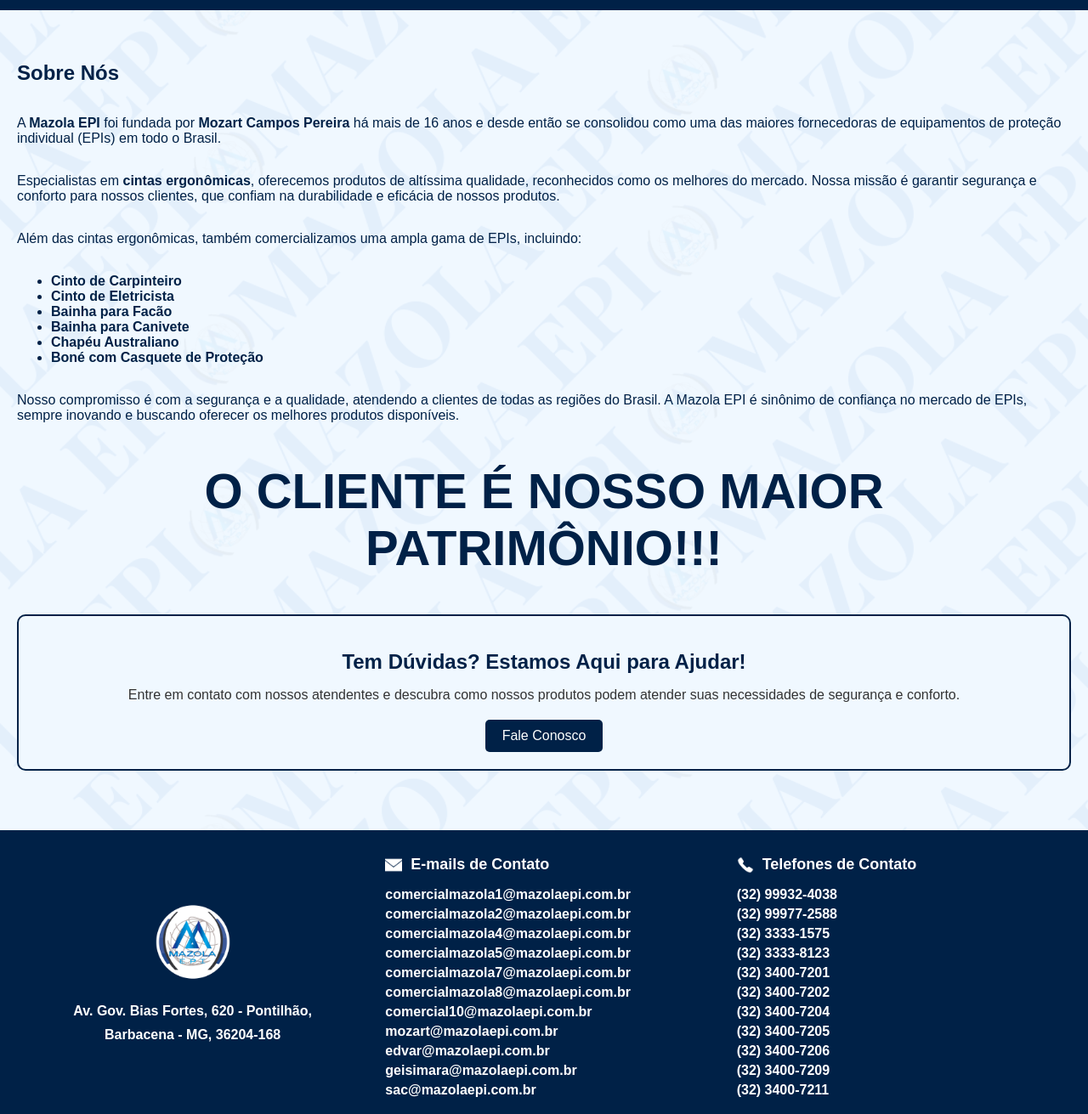
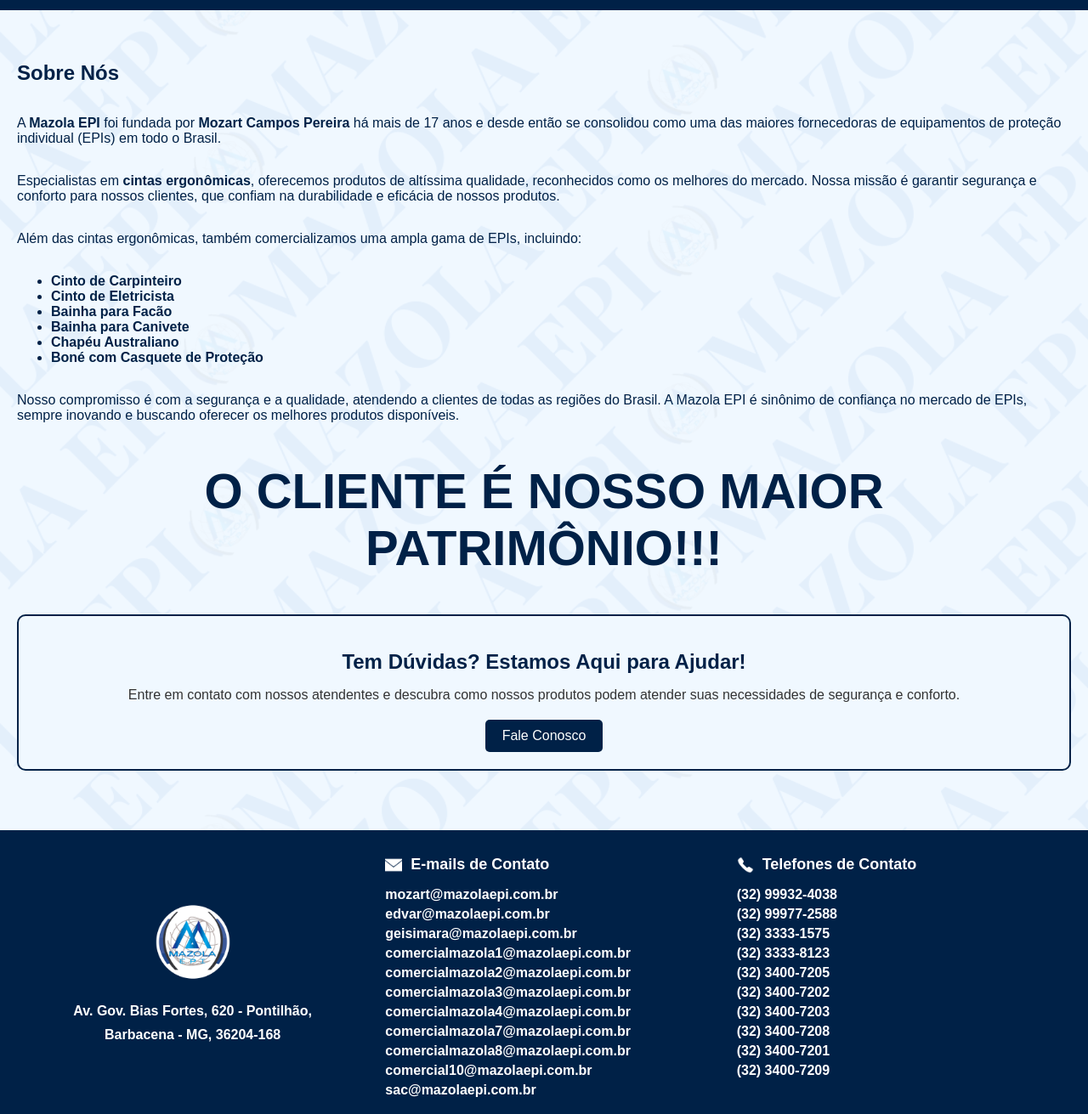
Before and after one commit to RuanAlmeidaTSI/mazolaepi, a website: page sobre.html in a window 1280 px wide. Shown: the part 320-1631 px from the top of the page at 85% size. Drawn offline with nearby package versions, Linux system fonts and the light colour scheme.

Commit message:
Update sobre.html

```diff
--- a/sobre.html
+++ b/sobre.html
@@ -324,7 +324,7 @@
 <main>
 <div class="background-image"></div>
     <h2>Sobre Nós</h2>
-    <p>A <strong>Mazola EPI</strong> foi fundada por <strong>Mozart Campos Pereira</strong> há mais de 16 anos e desde então se consolidou como uma das maiores fornecedoras de equipamentos de proteção individual (EPIs) em todo o Brasil.</p>
+    <p>A <strong>Mazola EPI</strong> foi fundada por <strong>Mozart Campos Pereira</strong> há mais de 17 anos e desde então se consolidou como uma das maiores fornecedoras de equipamentos de proteção individual (EPIs) em todo o Brasil.</p>
 
     <p>Especialistas em <strong>cintas ergonômicas</strong>, oferecemos produtos de altíssima qualidade, reconhecidos como os melhores do mercado. Nossa missão é garantir segurança e conforto para nossos clientes, que confiam na durabilidade e eficácia de nossos produtos.</p>
 
@@ -367,16 +367,17 @@
                 <img src="images/email.png" alt="Email Icon">E-mails de Contato
             </h3>
             <ul id="email-list">
+				<li>mozart@mazolaepi.com.br</li>
+                <li>edvar@mazolaepi.com.br</li>
+                <li>geisimara@mazolaepi.com.br</li>
                 <li>comercialmazola1@mazolaepi.com.br</li>
                 <li>comercialmazola2@mazolaepi.com.br</li>
+                <li>comercialmazola3@mazolaepi.com.br</li>
                 <li>comercialmazola4@mazolaepi.com.br</li>
-                <li>comercialmazola5@mazolaepi.com.br</li>
                 <li>comercialmazola7@mazolaepi.com.br</li>
                 <li>comercialmazola8@mazolaepi.com.br</li>
                 <li>comercial10@mazolaepi.com.br</li>
-                <li>mozart@mazolaepi.com.br</li>
-                <li>edvar@mazolaepi.com.br</li>
-                <li>geisimara@mazolaepi.com.br</li>
+
                 <li>sac@mazolaepi.com.br</li>
             </ul>
         </div>
@@ -391,13 +392,12 @@
                 <li>(32) 99977-2588</li>
                 <li>(32) 3333-1575</li>
                 <li>(32) 3333-8123</li>
+                <li>(32) 3400-7205</li>
+                <li>(32) 3400-7202</li>
+                <li>(32) 3400-7203</li>
+                <li>(32) 3400-7208</li>
                 <li>(32) 3400-7201</li>
-                <li>(32) 3400-7202</li>
-                <li>(32) 3400-7204</li>
-                <li>(32) 3400-7205</li>
-                <li>(32) 3400-7206</li>
                 <li>(32) 3400-7209</li>
-                <li>(32) 3400-7211</li>
             </ul>
         </div>
     </footer>
```
